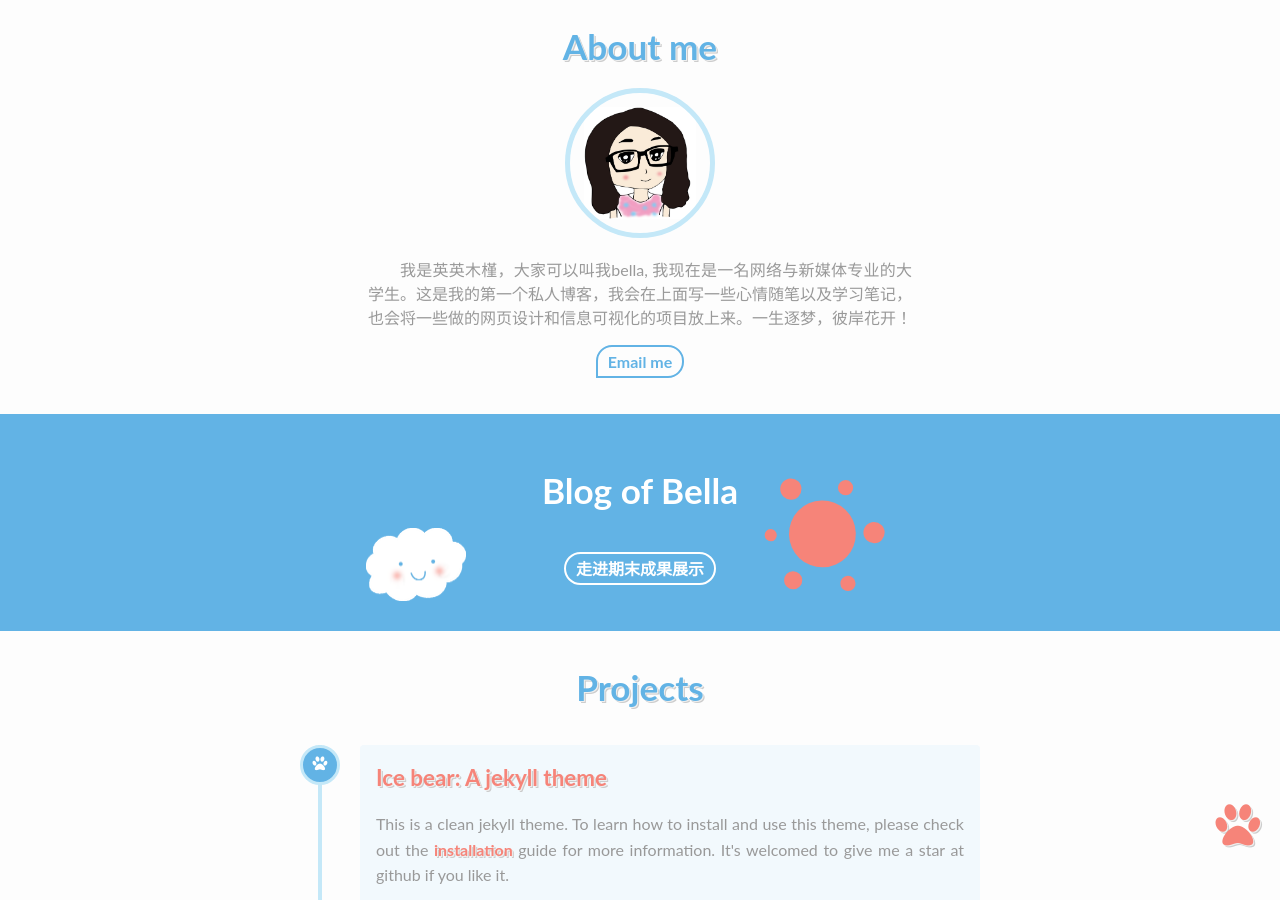
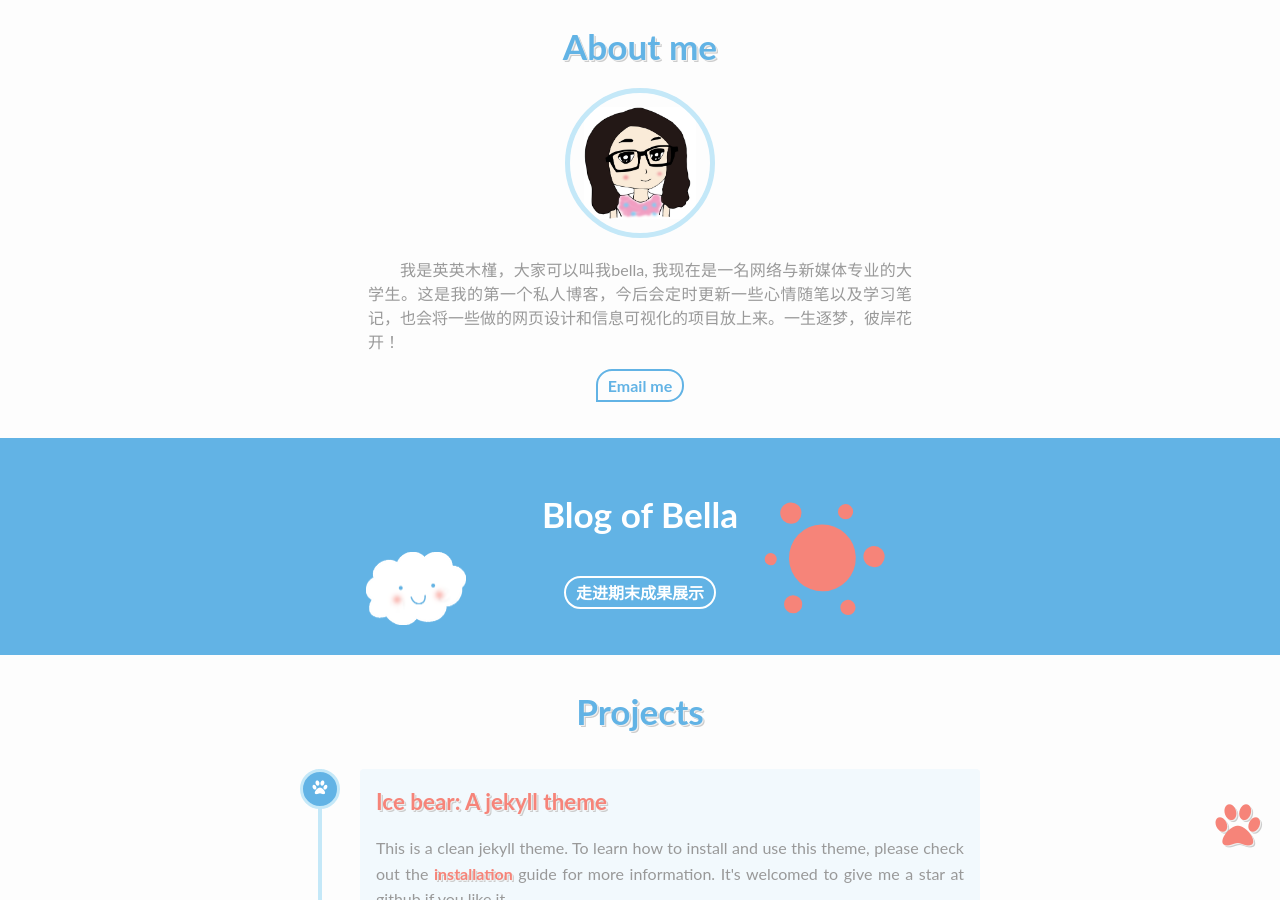
Before and after one commit to Zhou-Yu-Jin/Zhou-Yu-Jin.github.io, a Jekyll site: the page built from index.html, in a window 1280 px wide and 900 px high, scrolled down 396 px. Built offline with Jekyll 4.4.1, drawn with Linux system fonts in a browser that asks for light colours; comment, search, counter and statistics services are not loaded.

Commit message:
Update _config.yml

```diff
--- a/_config.yml
+++ b/_config.yml
@@ -34,7 +34,7 @@ baidu_analytics: 5b31ffbbdc6cff18727f3adf75a03777    #from //hm.baidu.com/hm.js?
 author:
   #resume: /resume
   name: Bella     #the name of Blog section
-  about_me: 我是英英木槿，大家可以叫我bella, 我现在是一名网络与新媒体专业的大学生。这是我的第一个私人博客，我会在上面写一些心情随笔以及学习笔记，也会将一些做的网页设计和信息可视化的项目放上来。一生逐梦，彼岸花开！
+  about_me: 我是英英木槿，大家可以叫我bella, 我现在是一名网络与新媒体专业的大学生。这是我的第一个私人博客，今后会定时更新一些心情随笔以及学习笔记，也会将一些做的网页设计和信息可视化的项目放上来。一生逐梦，彼岸花开！
   # Social Links
 email:               hi@kongsong.me
 #google.plus:        username
```
